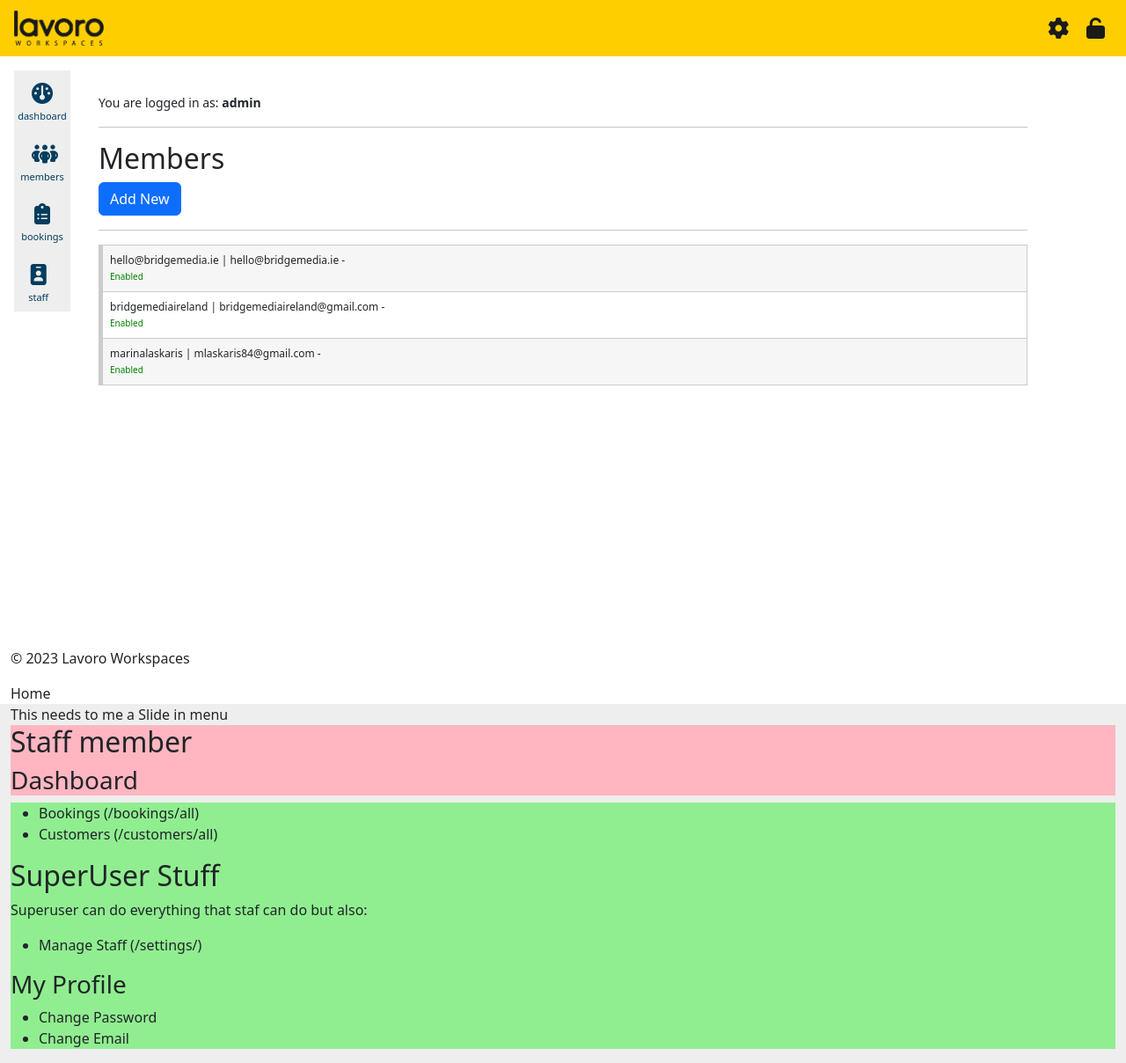
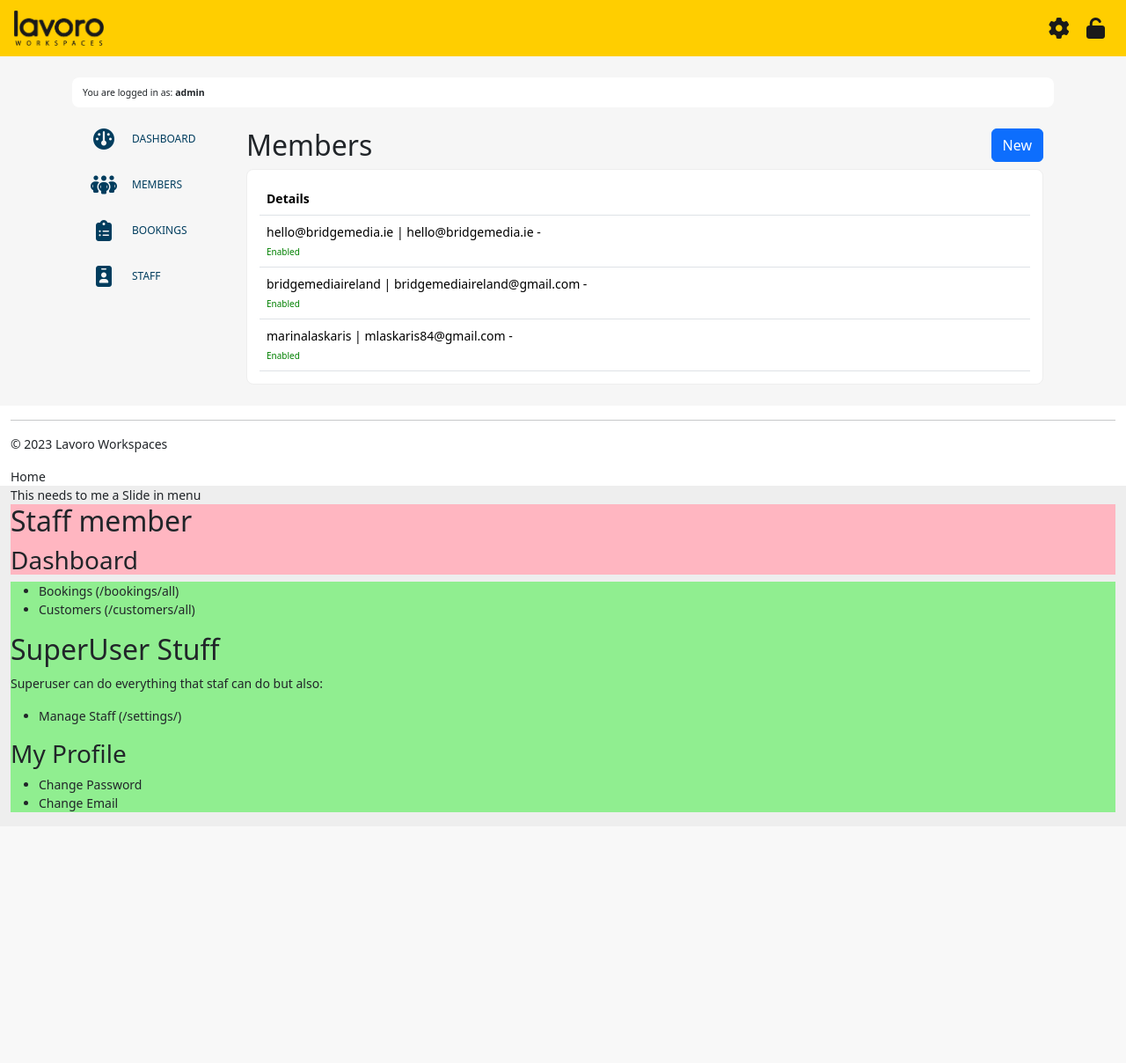
Before and after one commit to ivankrauseza/ci-project4, a Django app: page /dashboard/members/ in a window 1280 px wide. Shown: the whole page at 88% size. After the commit the page ends 923 px from the top, so only its background shows below. Run offline with Django 4.2, Linux system fonts and the light colour scheme; a user stored in the database is signed in; data comes from the database, SQL or seed files in the repository; both versions use the stored data as it was after the commit; some libraries are stand-ins or nearby versions.

Commit message:
setup hero section on homepage

```diff
--- a/booking/templates/index.html
+++ b/booking/templates/index.html
@@ -6,7 +6,7 @@
 
 {% block content %}
 
-    <div>
+    <div class="hero_hme">
         <div class="temp">
             <h3>Official Booking form:</h3>
             <ol>
@@ -27,6 +27,8 @@
             Launch demo modal
         </button>
 
+
+        <div>if logged out, show login, if logged in, show booking form</div>
     </div>
 
 
--- a/dashboard/templates/base_dashboard.html
+++ b/dashboard/templates/base_dashboard.html
@@ -7,7 +7,16 @@
     {% if user.is_authenticated  %}
 
         {% if user.is_staff %}
-            <aside>
+
+            <div class="container-xl p-4">
+                <div class="row">
+                    <header class="col-xs-12 col-sm-12">
+                        <small>You are logged in as: <strong>{{ user.username }}</strong></small>
+                    </header>
+                </div>
+
+                <div class="row">
+                    <aside class="col-xs-12 col-sm-12 col-md-2">
                         <nav class="dashboard">
                             <ul>
                                 <li>
@@ -39,15 +48,15 @@
                             </ul>
                         </nav>
                     </aside>
-            <article>
-                <header>
-                    <small>You are logged in as: <strong>{{ user.username }}</strong></small>
-                    <hr/>
-                </header>
+
+                    <article class="col-xs-12 col-sm-12 col-md-10">
                         <div>
                             {% block dashboard_content %}{% endblock %}
                         </div>
                     </article>
+                </div>
+            </div>
+
         {% endif %}
 
         {% if not user.is_staff %}
--- a/dashboard/templates/dashboard.html
+++ b/dashboard/templates/dashboard.html
@@ -5,7 +5,11 @@
 {% block dashboard_content %}
 
     <h2>Dashboard</h2>
-    <p>Dashboard options...</p>
+    <ul>
+        <li>26 bookings today</li>
+        <li>12 new members this week</li>
+        <li>7 Support Tickets</li>
+    </ul>
 
 
 {% endblock %}
--- a/dashboard/templates/members.html
+++ b/dashboard/templates/members.html
@@ -3,15 +3,20 @@
 {% block title %}Members{% endblock %}
 
 {% block dashboard_content %}
-
-    <h2>Members</h2>
-
-    <!-- Button trigger modal -->
+    <h2>
+        Members
         <button type="button" class="btn btn-primary" data-bs-toggle="modal" data-bs-target="#exampleModal">
-        Add New
+            New
         </button>
-    <hr/>
-    <table>
+    </h2>
+    <div class="content">
+        <table class="table">
+            <thead>
+            <tr>
+                <th scope="col">Details</th>
+            </tr>
+            </thead>
+            <tbody>
             {% for user in users_members %}
                 <tr>
                     <td>
@@ -27,7 +32,10 @@
                     </td>
                 </tr>
             {% endfor %}
+            </tbody>
         </table>
+    </div>
+
 
 
     <!-- Modal -->
@@ -35,7 +43,7 @@
         <div class="modal-dialog">
         <div class="modal-content">
             <div class="modal-header">
-            <h5 class="modal-title" id="exampleModalLabel">Modal title</h5>
+            <h5 class="modal-title" id="exampleModalLabel">Add New Member</h5>
             <button type="button" class="btn-close" data-bs-dismiss="modal" aria-label="Close"></button>
             </div>
             <div class="modal-body">
--- a/lavoro/urls.py
+++ b/lavoro/urls.py
@@ -2,6 +2,7 @@ from django.contrib import admin
 from django.urls import path, include
 from django.http import HttpResponse
 from booking import views
+from django.contrib.staticfiles.urls import staticfiles_urlpatterns
 
 
 urlpatterns = [
@@ -11,3 +12,5 @@ urlpatterns = [
     path('dashboard/', include('dashboard.urls')),
     path('profile/', include('members.urls')),
 ]
+
+urlpatterns += staticfiles_urlpatterns()
--- a/members/templates/base_members.html
+++ b/members/templates/base_members.html
@@ -25,7 +25,7 @@
                     </ul>
                 </nav>
             </aside>
-            <article>
+            <article class="container">
                 <div>
                     {% block member_content %}{% endblock %}
                 </div>
--- a/static/css/styles.css
+++ b/static/css/styles.css
@@ -1,6 +1,6 @@
 body {
   margin: 0;
-  font-size: 16px;
+  font-size: 14px;
 }
 
 * {
@@ -25,6 +25,10 @@ a {
 
 .bad {
   color: red;
+}
+
+h1 button, h2 button, h3 button, h4 button, h5 button, h6 button {
+  float: right;
 }
 
 header, footer, main, nav, section, aside, article {
@@ -94,41 +98,53 @@ main a:hover {
   color: #013D5E;
 }
 main section {
-  padding: 24px 96px;
+  background-color: #f6f6f6;
+  position: relative;
+  padding: 0em;
+}
+main section .hero_hme {
+  color: #fff;
+  padding: 3em;
+  float: left;
+  width: 100%;
+  min-height: calc(100vh - 64px);
+  background-color: #0071BC;
+  background: url("/static/images/background_hme.jpg") 50% 0 no-repeat;
+  background-size: cover;
+}
+main section header {
   background-color: #fff;
-  min-height: calc(100vh - 128px);
-  position: relative;
+  border-radius: 8px;
+  margin: 2em 0;
+  padding: 8px;
+  font-size: 12px;
 }
 main section aside {
   float: left;
-  width: 64px;
-  position: absolute;
-  top: 16px;
-  left: 16px;
+  width: 100%;
 }
 main section aside nav {
-  padding: 0 1em;
+  padding: 0;
   display: flex;
   align-items: center;
   justify-content: center;
-  background-color: #eee;
 }
 main section aside nav ul {
   float: left;
   margin: 0;
-  width: 64px;
+  width: 100%;
   padding: 0;
   list-style: none;
 }
 main section aside nav ul li {
-  float: left;
   width: auto;
   font-size: 24px;
-  padding: 8px 0;
+  padding: 0 0 16px 0;
   text-align: center;
 }
 main section aside nav ul li a {
-  float: left;
+  padding: 8px;
+  line-height: 24px;
   width: auto;
   color: #013D5E;
 }
@@ -136,29 +152,26 @@ main section aside nav ul li a:hover {
   color: #1A1A1A;
 }
 main section aside nav ul li a i {
+  float: left;
+  width: 48px;
+  height: 24px;
   margin: 0 auto;
   border-radius: 8px;
-  width: 24px;
-  height: 24px;
   padding: 0;
 }
 main section aside nav ul li a small {
   float: left;
-  width: 100%;
-  font-size: 11px;
-  line-height: 150%;
+  width: auto;
+  font-size: 12px;
   white-space: nowrap;
+  margin-left: 8px;
+  text-transform: uppercase;
 }
 main section aside nav.members {
-  color: lightcyan;
+  background-color: none;
 }
 main section aside nav.dashboard {
-  color: lightgreen;
-}
-main section article {
-  float: left;
-  width: 100%;
-  padding: 1em;
+  background-color: none;
 }
 main section article ul.key {
   float: left;
@@ -173,20 +186,14 @@ main section article ul.key li {
   width: auto;
   margin-right: 1em;
 }
+main section article .content {
+  border: 1px solid #eee;
+  border-radius: 8px;
+  background-color: #fff;
+  padding: 1em;
+}
 main section article table {
-  width: 100%;
-  border: 1px solid #ccc;
-  font-size: 12px;
-}
-main section article table thead {
-  font-weight: 700;
-}
-main section article table thead tr {
-  background-color: #ccc !important;
-}
-main section article table tr {
-  border-left: 5px solid #ccc;
-  border-bottom: 1px solid #ccc;
+  margin: 0 !important;
 }
 main section article table tr:nth-child(odd) {
   background-color: #f6f6f6;
@@ -203,17 +210,18 @@ main section article table tr td {
 main section article table tr td small {
   font-size: 10px;
 }
-main section article table tr.red {
-  border-left: 5px solid red;
+main section article table tr.red td {
+  color: red;
 }
-main section article table tr.green {
-  border-left: 5px solid green;
+main section article table tr.green td {
+  color: green;
+}
+
+#ftr {
+  font-size: 14px;
 }
 
 @media only screen and (max-width: 768px) {
-  main section {
-    padding: 24px;
-  }
   main section aside {
     position: relative;
     margin: 0 0 16px 0;
--- a/static/css/styles.scss
+++ b/static/css/styles.scss
@@ -1,6 +1,6 @@
 body {
     margin: 0;
-    font-size: 16px;
+    font-size: 14px;
 }
 
 * {
@@ -24,6 +24,12 @@ a {
 }
 .bad {
     color: red;
+}
+
+h1, h2, h3, h4, h5, h6 {
+    button {
+        float: right;
+    }
 }
 
 header, footer, main, nav, section, aside, article {
@@ -92,70 +98,81 @@ main {
         }
     }
     section {
-        padding:24px 96px;
-        background-color: #fff;
-        min-height: calc(100vh - 128px);
+        background-color: #f6f6f6;
         position: relative;
+        padding:0em;
+        .hero_hme {
+            color: #fff;
+            padding: 3em;
+            float: left;
+            width: 100%;
+            min-height:calc(100vh - 64px);
+            background-color: #0071BC;
+            background: url("/static/images/background_hme.jpg") 50% 0 no-repeat;
+            background-size: cover;
+        }
+        header {
+            background-color: #fff;
+            border-radius: 8px;
+            margin: 2em 0;
+            padding: 8px;
+            font-size: 12px;
+        }
         aside {
             float: left;
-            width: 64px;
-            position: absolute;
-            top: 16px;
-            left: 16px;
+            width: 100%;
             nav {
-                padding:0 1em;
+                padding:0;
                 display: flex;
                 align-items: center;
                 justify-content: center;
-                background-color: #eee;
                 ul {
                     float: left;
                     margin: 0;
-                    width: 64px;
-                    padding: 0;
+                    width: 100%;
+                    padding:0;
                     list-style: none;
                     li {
-                        float: left;
                         width: auto;
                         font-size: 24px;
-                        padding: 8px 0;
+                        padding:0 0 16px 0;
                         text-align: center;
                         a {
-                            float: left;
+                            padding:8px;
+                            line-height: 24px;
                             width: auto;
                             color: #013D5E;
                             &:hover {
                                 color: #1A1A1A;
                             }
                             i {
+                                float: left;
+                                width: 48px;
+                                height: 24px;
                                 margin: 0 auto;
                                 border-radius: 8px;
-                                width: 24px;
-                                height: 24px;
                                 padding:0;
                             }
                             small {
                                 float: left;
-                                width: 100%;
-                                font-size: 11px;
-                                line-height:150%;
+                                width: auto;
+                                font-size: 12px;
                                 white-space: nowrap;
+                                margin-left: 8px;
+                                text-transform: uppercase;
                             }
                         }
                     }
                 }
                 &.members {
-                    color: lightcyan;
+                    background-color: none;
                 }
                 &.dashboard {
-                    color: lightgreen;
+                    background-color: none;
                 }
             }
         }
         article {
-            float: left;
-            width: 100%;
-            padding: 1em;
             ul.key {
                 float: left;
                 width: 100%;
@@ -169,19 +186,15 @@ main {
                     margin-right: 1em;
                 }
             }
+            .content {
+                border: 1px solid #eee;
+                border-radius: 8px;
+                background-color: #fff;
+                padding: 1em;
+            }
             table {
-                width: 100%;
-                border: 1px solid #ccc;
-                font-size: 12px;
-                thead {
-                    font-weight: 700;
-                    tr {
-                        background-color: #ccc!important;
-                    }
-                }
+                margin: 0!important;
                 tr {
-                    border-left:5px solid #ccc;
-                    border-bottom: 1px solid #ccc;
                     &:nth-child(odd) {
                         background-color: #f6f6f6;}
                     &:nth-child(even) {
@@ -197,10 +210,14 @@ main {
                         }
                     }
                     &.red {
-                        border-left:5px solid red;
+                        td {
+                            color: red;
+                        }
                     }
                     &.green {
-                        border-left:5px solid green;
+                        td {
+                            color: green;
+                        }
                     }
                 }
             }
@@ -208,11 +225,14 @@ main {
     }
 }
 
+#ftr {
+    font-size: 14px;
+}
+
 
 @media only screen and (max-width: 768px) {
     main {
         section {
-            padding:24px;
         aside {
             position: relative;
             margin: 0 0 16px 0;
--- a/templates/base.html
+++ b/templates/base.html
@@ -1,9 +1,9 @@
-{% load static %}
 {% load account %}
 
 <!DOCTYPE html>
 <html lang="en">
 <head>
+    {% load static %}
     <meta charset="UTF-8">
     <meta name="viewport" content="width=device-width, initial-scale=1.0">
     <title>{% block title %}{% endblock %} | Lavoro Workspaces</title><!-- Add this to your base.html template -->
@@ -58,7 +58,8 @@
         </section>
     </main>
 
-    <footer class="container-fluid">
+    <footer id="ftr" class="container-fluid">
+        <hr/>
         <p>&copy; 2023 Lavoro Workspaces</p>
         <nav><a href="{% url 'index' %}">Home</a></nav>
     </footer>
```
Also changed, not shown: dashboard/templates/bookings.html (+9 -7 lines), dashboard/templates/staff.html (+15 -7 lines), README.md, db.sqlite3, static/images/background_hme.jpg (added), 1 other file. Lines whose indentation alone changed are shown as unchanged.
